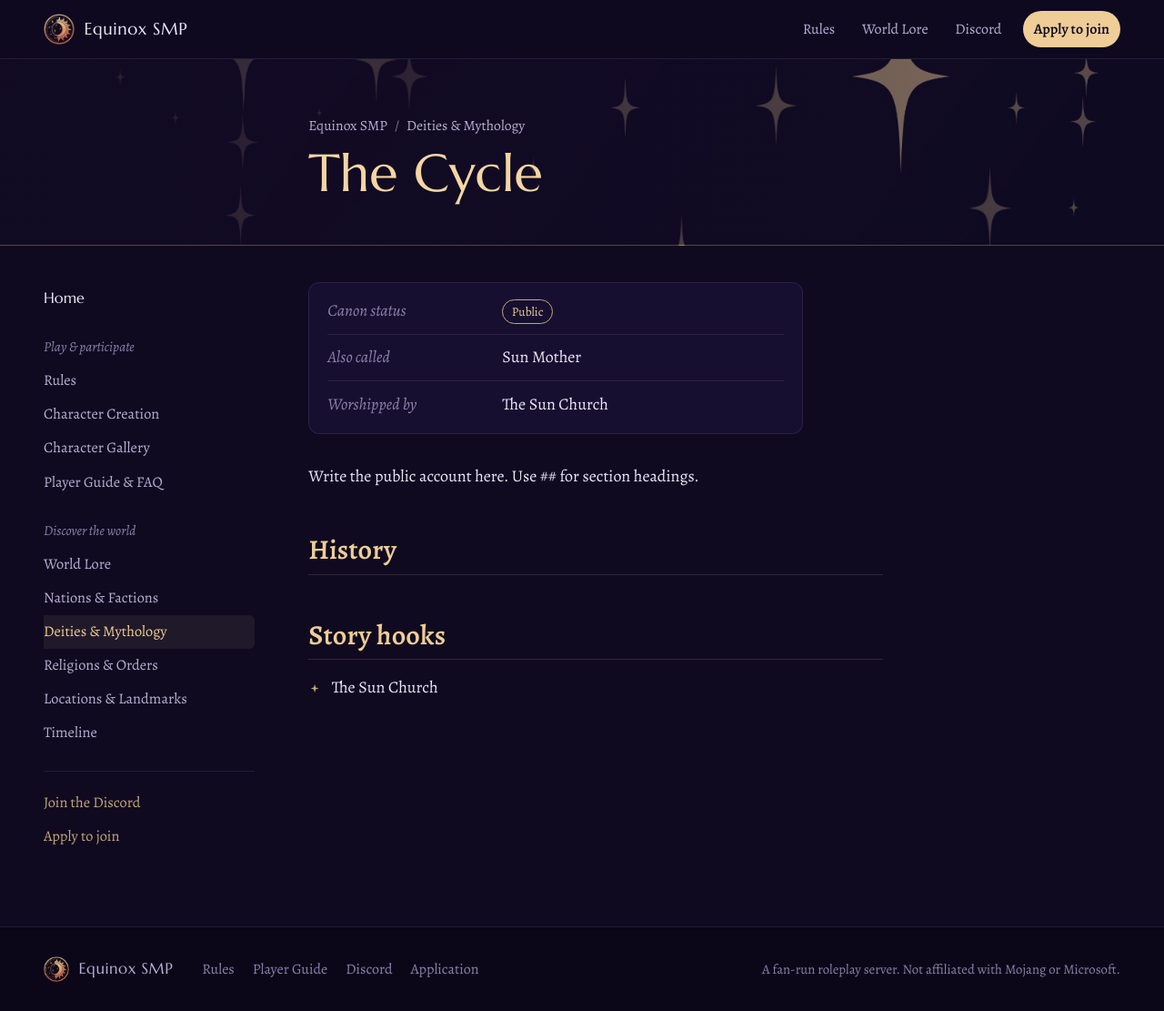
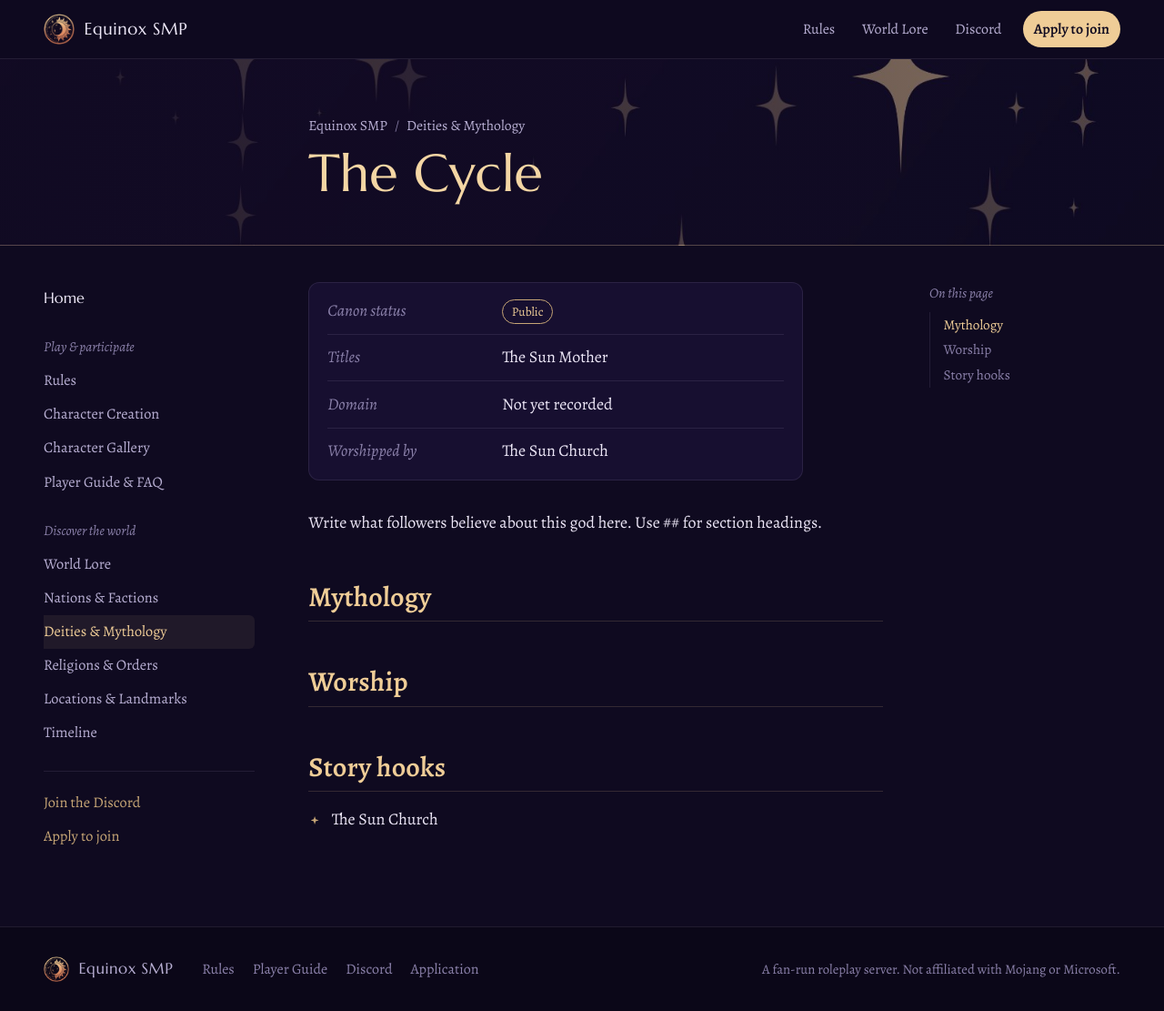
Before and after one commit to smpequinox/smpequinox.github.io, a Jekyll site: the page built from _lore/the-cycle.md, in a window 1280 px wide and 1111 px high. Shown: the whole window at 91% size. Built offline with Jekyll 4.4.1, drawn with Linux system fonts in a browser that asks for light colours.

Commit message:
Add god template with Titles, Domain, Worshipped by; update The Cycle
Co-Authored-By: Claude Opus 5.5 <noreply@anthropic.com>
Claude-Session: https://claude.ai/code/session_012pD2useRZpTrTfTm1Gthrx

```diff
--- a/_lore/the-cycle.md
+++ b/_lore/the-cycle.md
@@ -4,13 +4,16 @@ category: deities
 summary: "One line a new player should understand."
 status: Public
 facts:
-  Also called: "Sun Mother"
+  Titles: "The Sun Mother"
+  Domain: "Not yet recorded"
   Worshipped by: "The Sun Church"
 ---
 
-Write the public account here. Use ## for section headings.
+Write what followers believe about this god here. Use ## for section headings.
 
-## History
+## Mythology
+
+## Worship
 
 ## Story hooks
 
```
Also changed, not shown: EDITING.md (+1 -1 lines), templates/deity.md (added, +22 -0 lines).
